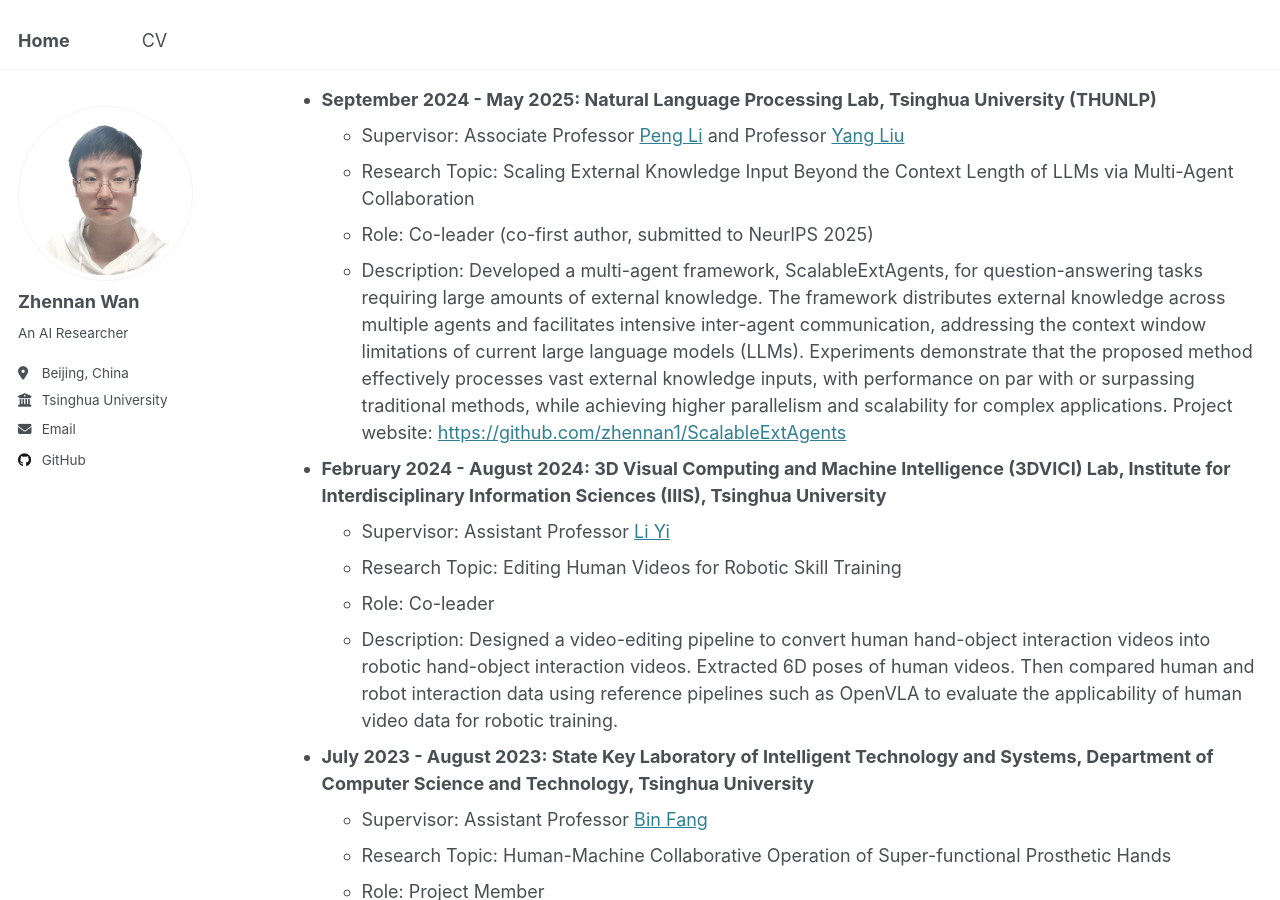
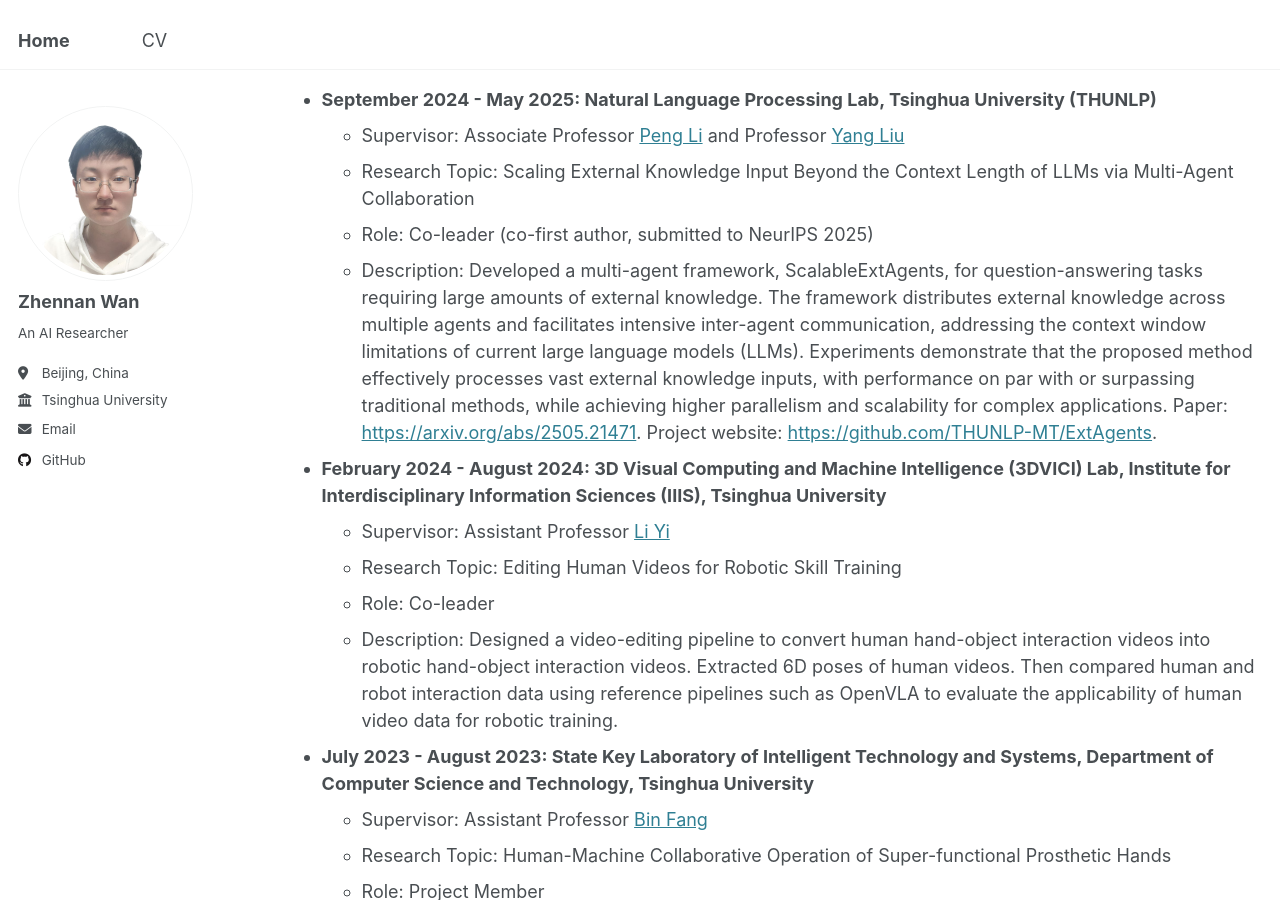
Before and after one commit to zhennan1/zhennan1.github.io, a Jekyll site: the page built from _pages/cv.md, in a window 1280 px wide and 900 px high, scrolled down 338 px. Built offline with Jekyll 4.4.1, drawn with Linux system fonts in a browser that asks for light colours.

Commit message:
Update cv.md

```diff
--- a/_pages/cv.md
+++ b/_pages/cv.md
@@ -20,20 +20,20 @@ redirect_from:
 **Research Experience**
 
 * **September 2024 - May 2025: Natural Language Processing Lab, Tsinghua University (THUNLP)**
-  * Supervisor: Associate Professor <a href="https://lpeng.net/">Peng Li</a> and Professor <a href="https://nlp.csai.tsinghua.edu.cn/~ly/">Yang Liu</a>
+  * Supervisor: Associate Professor [Peng Li](https://lpeng.net/) and Professor [Yang Liu](https://nlp.csai.tsinghua.edu.cn/~ly/)
   * Research Topic: Scaling External Knowledge Input Beyond the Context Length of LLMs via Multi-Agent Collaboration
   * Role: Co-leader (co-first author, submitted to NeurIPS 2025)
   * Description: Developed a multi-agent framework, ScalableExtAgents, for question-answering tasks requiring large amounts of external knowledge. The framework distributes external knowledge across multiple agents and facilitates intensive inter-agent communication,
-addressing the context window limitations of current large language models (LLMs). Experiments demonstrate that the proposed method effectively processes vast external knowledge inputs, with performance on par with or surpassing traditional methods, while achieving higher parallelism and scalability for complex applications. Project website: <a href="https://github.com/zhennan1/ScalableExtAgents">https://github.com/zhennan1/ScalableExtAgents</a>
+addressing the context window limitations of current large language models (LLMs). Experiments demonstrate that the proposed method effectively processes vast external knowledge inputs, with performance on par with or surpassing traditional methods, while achieving higher parallelism and scalability for complex applications. Paper: [https://arxiv.org/abs/2505.21471](https://arxiv.org/abs/2505.21471). Project website: [https://github.com/THUNLP-MT/ExtAgents](https://github.com/THUNLP-MT/ExtAgents).
 
 * **February 2024 - August 2024: 3D Visual Computing and Machine Intelligence (3DVICI) Lab, Institute for Interdisciplinary Information Sciences (IIIS), Tsinghua University**
-  * Supervisor: Assistant Professor <a href="https://ericyi.github.io/">Li Yi</a>
+  * Supervisor: Assistant Professor [Li Yi](https://ericyi.github.io/)
   * Research Topic: Editing Human Videos for Robotic Skill Training
   * Role: Co-leader
   * Description: Designed a video-editing pipeline to convert human hand-object interaction videos into robotic hand-object interaction videos. Extracted 6D poses of human videos. Then compared human and robot interaction data using reference pipelines such as OpenVLA to evaluate the applicability of human video data for robotic training.
 
 * **July 2023 - August 2023: State Key Laboratory of Intelligent Technology and Systems, Department of Computer Science and Technology, Tsinghua University**
-  * Supervisor: Assistant Professor <a href="https://scholar.google.com/citations?user=5G47IcIAAAAJ&hl=zh-CN">Bin Fang</a>
+  * Supervisor: Assistant Professor [Bin Fang](https://scholar.google.com/citations?user=5G47IcIAAAAJ&hl=zh-CN)
   * Research Topic: Human-Machine Collaborative Operation of Super-functional Prosthetic Hands
   * Role: Project Member
   * Description: Trained neural network models to extract human hand movements from electromyographic signals of the human arm.
```
